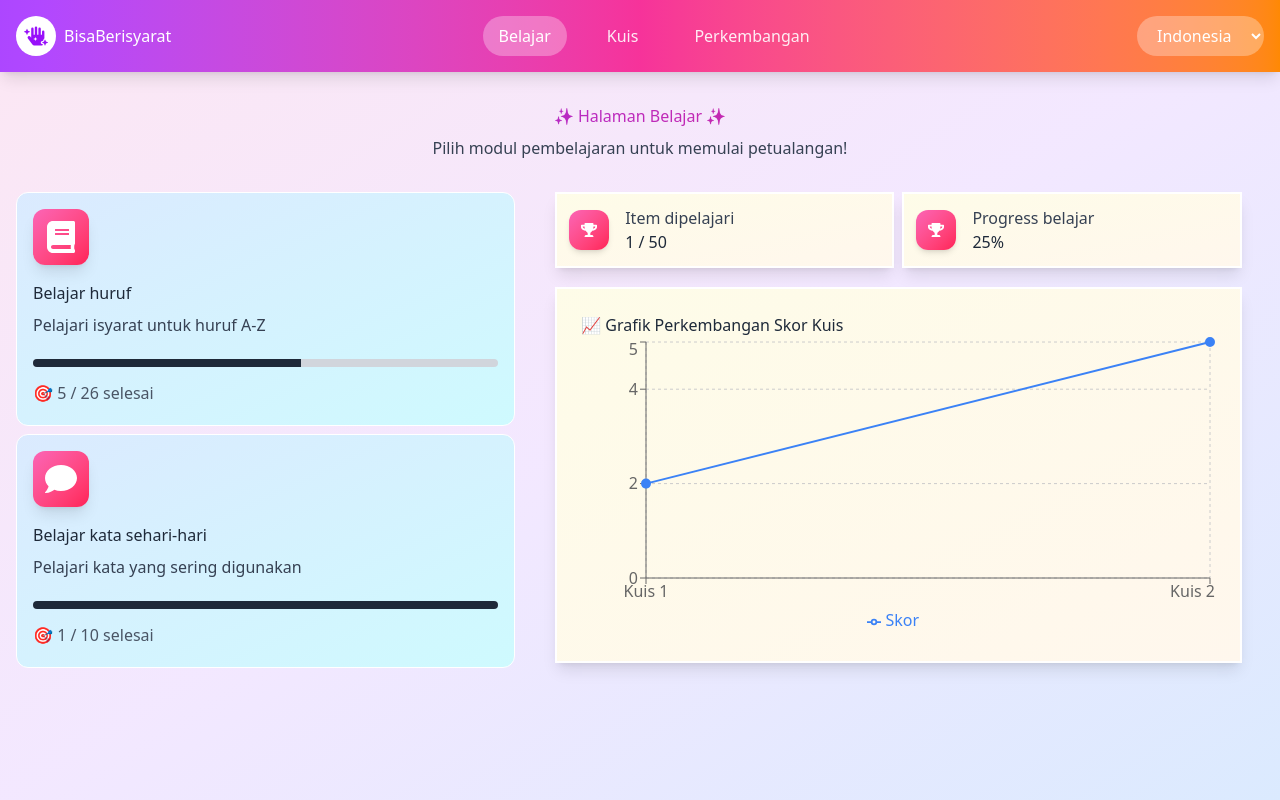
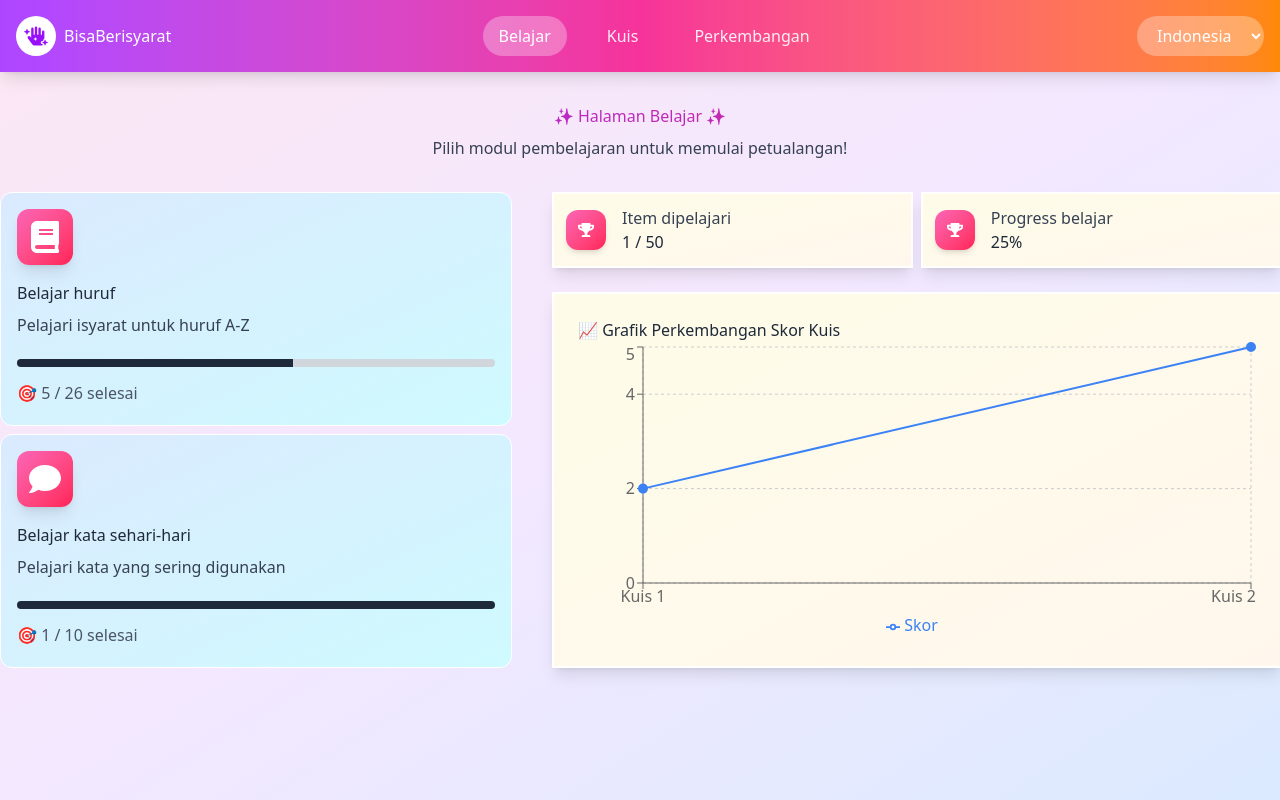
Before and after one commit to AminBadani/bisa-berisyarat, a React (Vite) app: page /#/belajar in a window 1280 px wide. Built offline with nearby package versions, Linux system fonts and the light colour scheme.

Commit message:
update style halaman belajar

```diff
--- a/src/pages/belajar.tsx
+++ b/src/pages/belajar.tsx
@@ -42,13 +42,13 @@ function Belajar() {
 
   }, [])
   return (
-    <div className="container mx-auto px-4 pt-8">
+    <div className="container mx-auto pt-8">
       <header className="mb-8 text-center">
         <h1 className="bg-linear-to-r from-purple-600 to-pink-600 bg-clip-text text-transparent mb-2">✨ Halaman Belajar ✨</h1>
         <p className="text-gray-700">Pilih modul pembelajaran untuk memulai petualangan!</p>
       </header>
 
-      <div className="grid grid-cols-[40%_55%] gap-10">
+      <div className="grid grid-cols-[40%_57%] gap-10">
         <div className="grid grid-cols-1 gap-2">
           {
             modul.map((item) => {
@@ -65,7 +65,7 @@ function Belajar() {
           }
         </div>
 
-        <div className="grid grid-rows-[15%_70%] gap-y-6">
+        <div className="grid  gap-y-6">
 
           <div className="grid grid-cols-2 gap-2">
             <div className="p-3 border-2 shadow-lg bg-card text-card-foreground border-white bg-linear-to-br from-yellow-50 to-orange-50">
```
